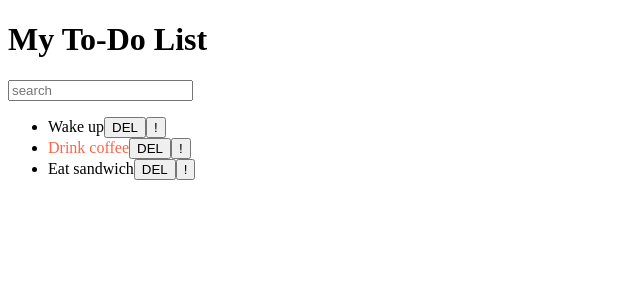
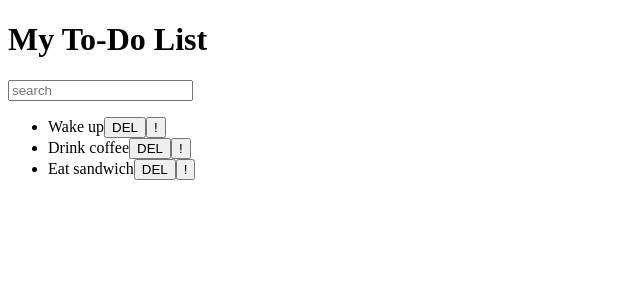
Before and after one commit to Oksana-1/react-todo, a React (Create React App) app: page / in a window 1280 px wide. Shown: the top 300 px of the page, without its empty margins (0-640 px from the left). Built offline with nearby package versions, Linux system fonts and the light colour scheme.

Commit message:
Refactor state, make only top component stateless, handle delete, important, done

```diff
--- a/src/components/App.js
+++ b/src/components/App.js
@@ -1,31 +1,66 @@
-import React from "react";
+import React, { Component } from "react";
 import AppHeader from "./AppHeader/AppHeader";
 import SearchPanel from "./SearchPanel/SearchPanel";
 import ToDoList from "./ToDoList/ToDoList";
 
-const App = () => {
-	const items = [{
-		id: 1,
-		label: "Wake up",
-		important: false
-	},
-	{
-		id: 2,
-		label: "Drink coffee",
-		important: true
-	},
-	{
-		id: 3,
-		label: "Eat sandwich",
-		important: false
-	},];
+export default class App extends Component {
+	todos = ["Wake up",  "Drink coffee", "Eat sandwich"];
+	idCounter = 0;
+	createTodoItem = (label) => ({
+		id: this.idCounter++,
+		label,
+		important: false,
+		done: false,
+ 	});
+	toggleItemProperty = (items, id, propName) => {
+		const index = items.findIndex(item => item.id === id);
+		return  [
+			...items.slice(0, index),
+			{...items[index], [propName]: !items[index][propName] },
+			...items.slice(index + 1)
+		];
+	}
+	state = {
+		items: this.todos.map(todo => this.createTodoItem(todo))
+	}
+	onToggleImportant = (id) => {
+		this.setState(({items}) => {
+			return {
+				items: this.toggleItemProperty(items, id, "important")
+			};
+		});
+	}
+	onToggleDone = (id) => {
+		this.setState(({items}) => {
+			return {
+				items: this.toggleItemProperty(items, id, "done")
+			};
+		});
+	}
+	onDelete = (id) => {
+		this.setState(({items}) => {
+			const index = items.findIndex(item => item.id === id);
+			return {
+				items: [
+					...items.slice(0, index),
+					...items.slice(index + 1)
+				]
+			};
+		});
+	}
+	render() {
+		const items = this.state.items;
 		return (
 			<div>
 				<AppHeader/>
 				<SearchPanel/>
-			<ToDoList todos={items}/>
+				<ToDoList
+					todos={ items }
+					onToggleImportant={this.onToggleImportant}
+					onToggleDone={this.onToggleDone}
+					onDelete={this.onDelete}
+				/>
 			</div>
 		);
+	}
 };
-
-export default App;
--- a/src/components/ToDoItem/ToDoItem.css
+++ b/src/components/ToDoItem/ToDoItem.css
@@ -1,3 +1,6 @@
 .redText{
     color: tomato;
 }
+.crossOut {
+    text-decoration: line-through;
+}
--- a/src/components/ToDoItem/ToDoItem.js
+++ b/src/components/ToDoItem/ToDoItem.js
@@ -1,23 +1,19 @@
-import React, { Component } from "react";
+import React from "react";
 import "./ToDoItem.css";
 
-export default class ToDoItem extends Component{
-	onLabelClick = () => {
-		console.log(this.props.todo.label);
-	}
-	render() {
-		const { label, important} = this.props.todo;
+const ToDoItem = ({label, important, done, onToggleImportantClick, onToggleDoneClick, onDeleteClick}) => {
+	const classNames = `${important ? "redText": ""} ${done ? " crossOut": ""}`;
 	return (
 		<span>
 			<span
-					className={ important ? "redText" : "" }
-					onClick={this.onLabelClick}
+				className={classNames}
+				onClick={onToggleDoneClick}
 			>
 				{label}
 			</span>
-				<button>DEL</button>
-				<button>!</button>
+			<button onClick={onDeleteClick}>DEL</button>
+			<button  onClick={onToggleImportantClick}>!</button>
 		</span>
 	);
-	}
-}
+};
+export default ToDoItem;
--- a/src/components/ToDoList/ToDoList.js
+++ b/src/components/ToDoList/ToDoList.js
@@ -1,12 +1,17 @@
 import React from "react";
 import ToDoItem from "../ToDoItem/ToDoItem";
 
-const ToDoList = ({todos}) => {
+const ToDoList = ({todos, onDelete, onToggleDone, onToggleImportant}) => {
 	const itemElements = todos.map((todo) => {
 		const { id, ...itemProps} = todo;
 		return (
 			<li key={id}>
-				<ToDoItem todo={itemProps}/>
+				<ToDoItem
+					{...itemProps}
+					onDeleteClick={() => onDelete(id)}
+					onToggleDoneClick={() => onToggleDone(id)}
+					onToggleImportantClick={() => onToggleImportant(id)}
+				/>
 			</li>
 		)
 	});
```
Lines whose indentation alone changed are shown as unchanged.
